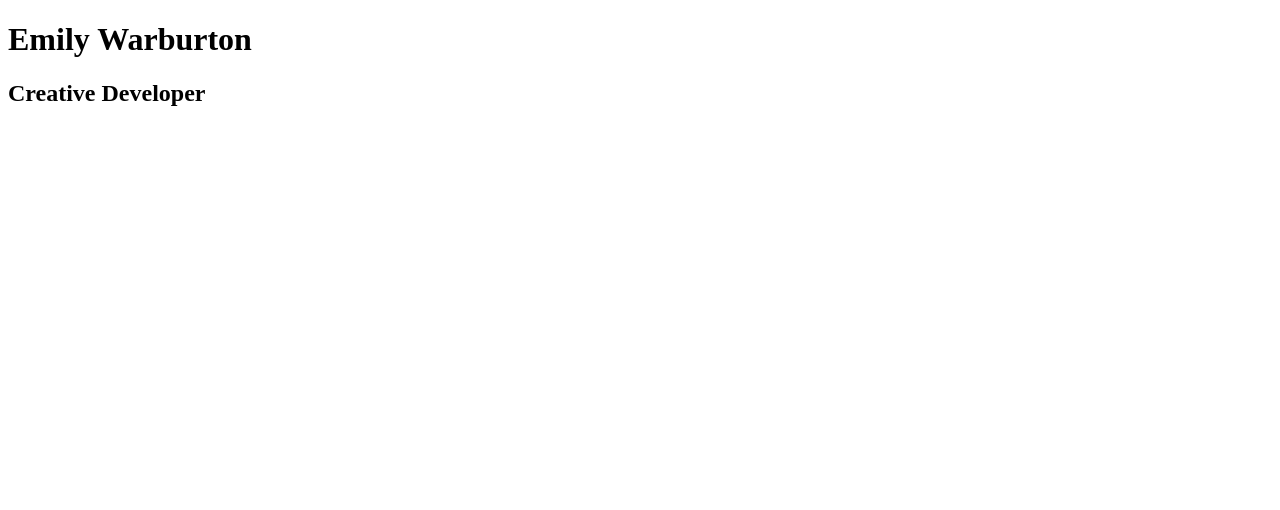
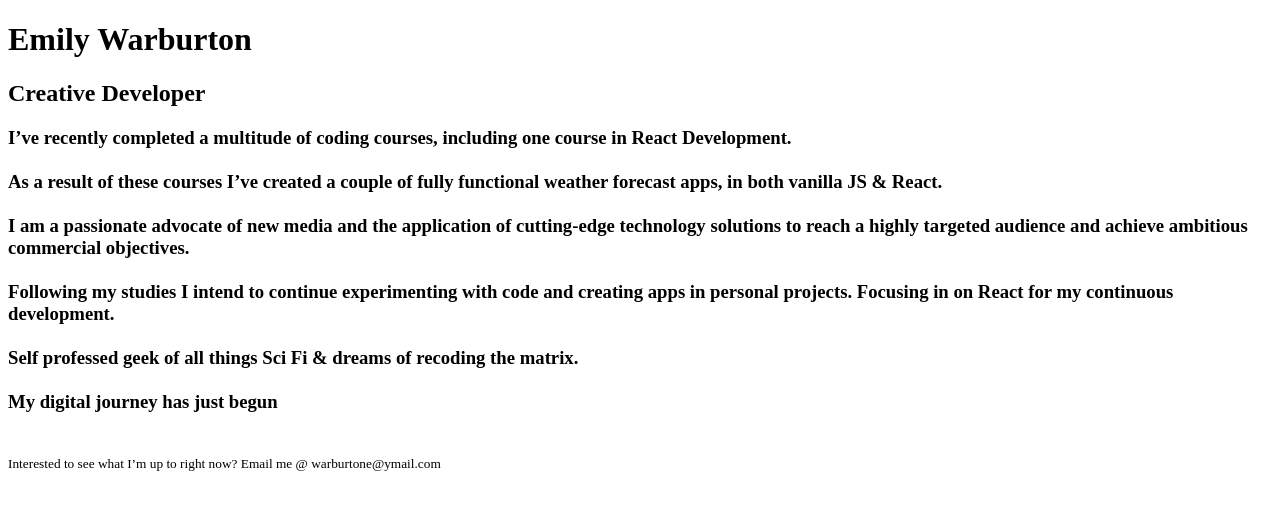
Before and after one commit to Ewarbs/business_card, a plain HTML site: page index.html in a window 1280 px wide. Drawn offline with Linux system fonts and the light colour scheme.

Commit message:
Added HTML/ text content to index

```diff
--- a/index.html
+++ b/index.html
@@ -3,10 +3,29 @@
 <head>
     <meta charset="UTF-8">
     <meta name="viewport" content="width=device-width, initial-scale=1.0">
-    <title>Document</title>
+    <title>Business Card</title>
 </head>
 <body>
+    <div class="container">
     <h1> Emily Warburton </h1>
     <h2>Creative Developer</h2>
+    <h3> I’ve recently completed a multitude of coding courses, including one course in React Development.<br></br>
+
+    As a result of these courses I’ve created a couple of fully functional weather forecast apps, in both vanilla JS &
+    React.<br></br>
+
+    I am a passionate advocate of new media and the application of cutting-edge technology solutions to reach a highly
+    targeted audience and achieve ambitious commercial objectives.<br></br>
+
+    Following my studies I intend to continue experimenting with code and creating apps in personal projects. Focusing in on
+    React for my continuous development.<br></br>
+
+    Self professed geek of all things Sci Fi & dreams of recoding the matrix.<br></br>
+
+    My digital journey has just begun<br></br>
+     </h3>
+</div>
+    <small>Interested to see what I’m up to right now?
+    Email me @ warburtone@ymail.com</small>
 </body>
 </html>
```
